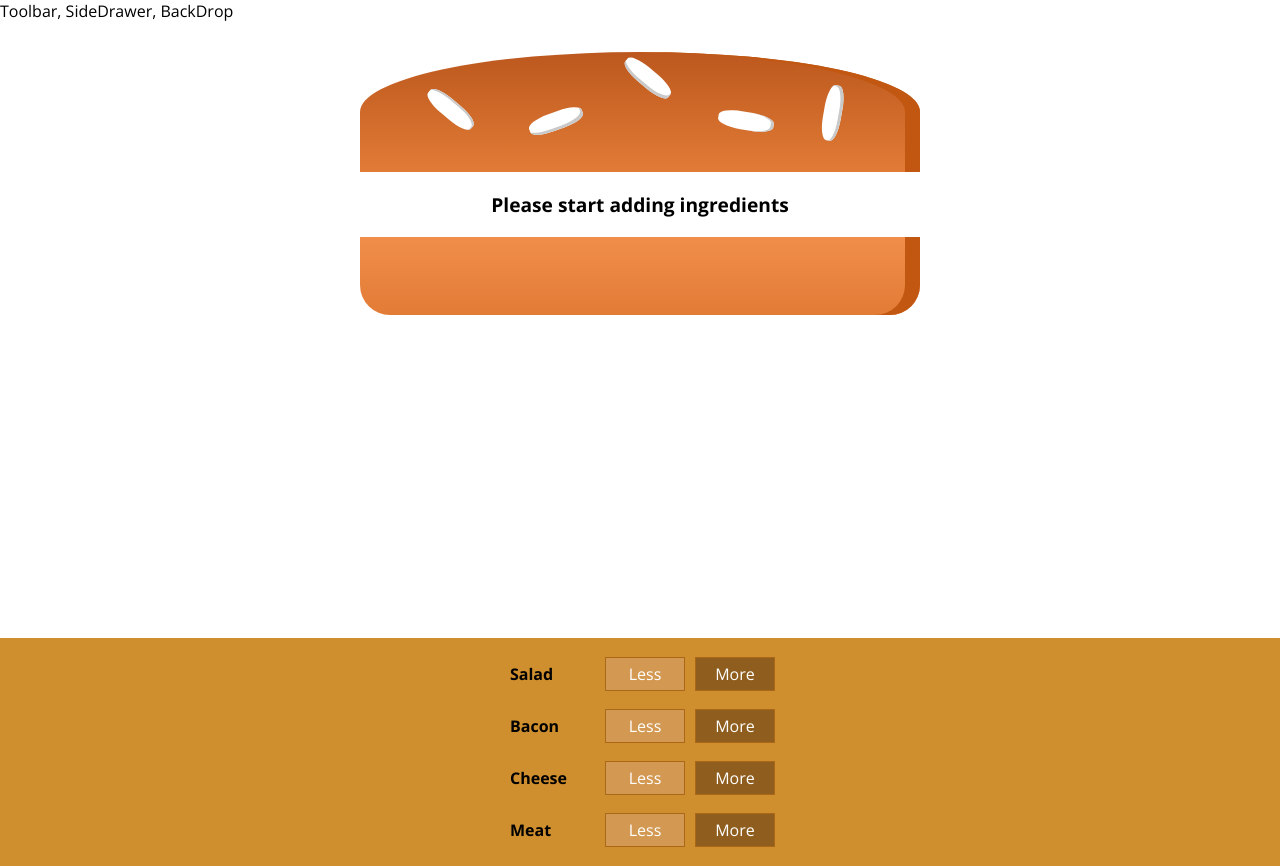
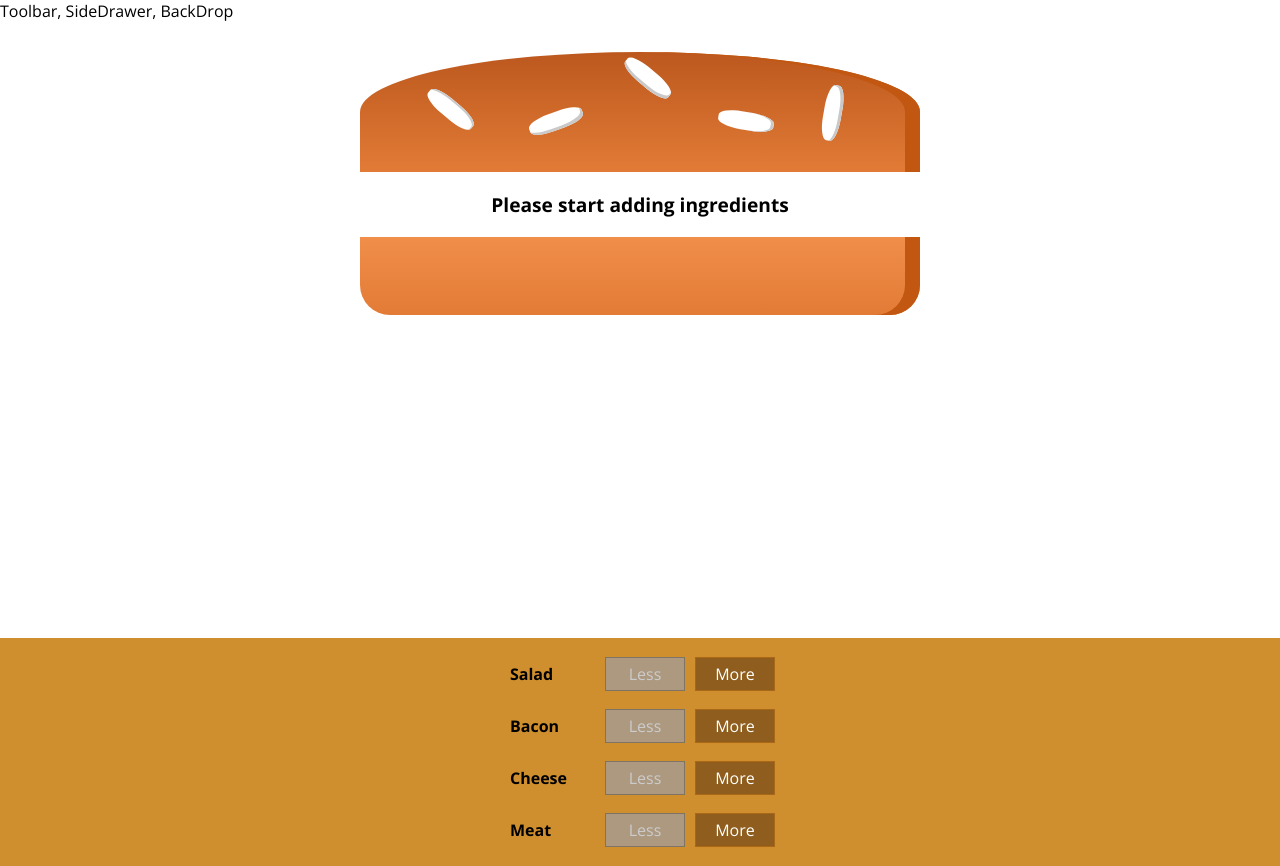
Before and after one commit to kaollie74/burger-app, a React app: page / in a window 1280 px wide. Built offline with nearby package versions, Linux system fonts and the light colour scheme.

Commit message:
disabled the less button base on the condition where it is equal or less than 0 in state

```diff
--- a/src/components/Burger/BuildControls/BuildControl/BuildControl.js
+++ b/src/components/Burger/BuildControls/BuildControl/BuildControl.js
@@ -8,8 +8,20 @@ const buildControl = (props) => {
   return (
     <div className={classes.BuildControl}>
       <div className={classes.Label}>{props.label}</div>
-      <button className={classes.Less} onClick= {props.remove}>Less</button>
-      <button className={classes.More} onClick = {props.added}>More</button>
+      <button
+        className={classes.Less}
+        onClick={props.remove}
+        disabled={props.disabledInfo}
+      >
+        Less
+      </button>
+      <button
+
+        className={classes.More}
+        onClick={props.added}
+      >
+        More
+      </button>
     </div>
   )
 }
--- a/src/components/Burger/BuildControls/BuildControls.js
+++ b/src/components/Burger/BuildControls/BuildControls.js
@@ -21,6 +21,8 @@ const buildControls = (props) => {
             label={item.label}
             added={() => props.ingredientAdded(item.type)} // passed in prop comes from BurgerBuilder.js
             remove= {()=> props.removeIngredient(item.type)}
+            disabledInfo = {props.disabledInfo[item.type]} // have access to each type and need to identify each on specifically
+                                                            // so it the right one gets disabled.
 
           />
         )
--- a/src/containers/BurgerBuilder/BurgerBuilder.js
+++ b/src/containers/BurgerBuilder/BurgerBuilder.js
@@ -51,8 +51,14 @@ class BurgerBuilder extends Component {
 
   removeIngredientHandler = (type) => {
     const currentIng = this.state.ingredients[type];
+
+    // check the value of currentIng. If less than or equal to 0 return
+    // this will exit the function and the rest of the code will not be executed.
+    if (currentIng <= 0) {
+      return;
+    } // end IF
     const updateIng = currentIng - 1;
-    const updatedStateIngredients = { ...this.state.ingredients};
+    const updatedStateIngredients = { ...this.state.ingredients };
 
     updatedStateIngredients[type] = updateIng;
     const priceSubtraction = INGREDIENT_PRICES[type];
@@ -64,16 +70,25 @@ class BurgerBuilder extends Component {
       ingredients: updatedStateIngredients
     })
 
+
   }
 
   render() {
+    const disabledInfo = { ...this.state.ingredients}
+
+    for(let key in disabledInfo) {
+      // if the value of each key is less than or equal to 0
+      // return true.
+      disabledInfo[key] = disabledInfo[key] <= 0;
+    }
     return (
       <Aux>
         <div><Burger ingredients={this.state.ingredients} /></div>
         <div>
           <BuildControls
             ingredientAdded={this.addIngredientHandler}
-            removeIngredient ={this.removeIngredientHandler}
+            removeIngredient={this.removeIngredientHandler}
+            disabledInfo = {disabledInfo}
           />
         </div>
       </Aux>
```
